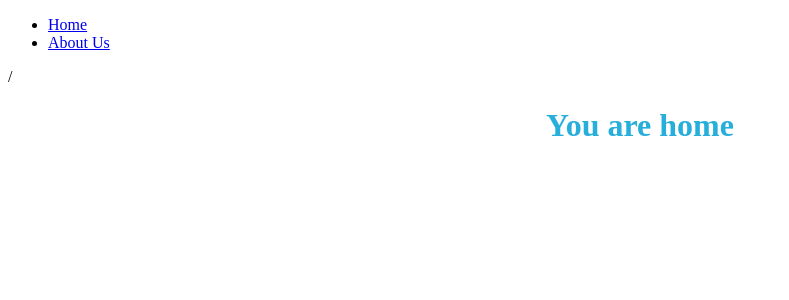
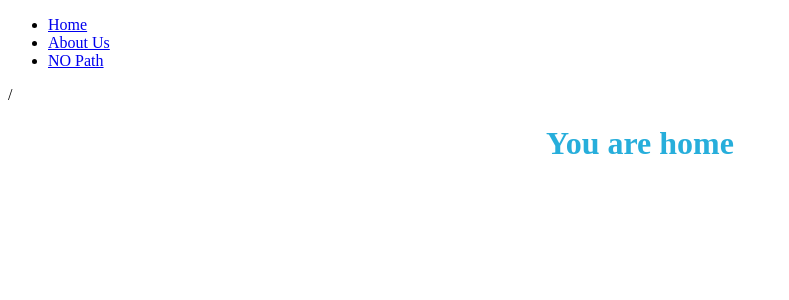
Before and after one commit to manjunathaithal/Hackathon-6---Adding-Navigation-to-React-App, a React app: page / in a window 1280 px wide. Shown: the top 300 px of the page, without its empty margins (0-789 px from the left). Built offline with nearby package versions, Linux system fonts and the light colour scheme.

Commit message:
Made Change

```diff
--- a/src/components/App.js
+++ b/src/components/App.js
@@ -29,6 +29,9 @@ class App extends Component {
             <li>
               <Link to="/about">About Us</Link>
             </li>
+            <li>
+              <Link to="*">NO Path</Link>
+            </li>
           </ul>
 
           <LocationDisplay data-testid="location-display" />
```
